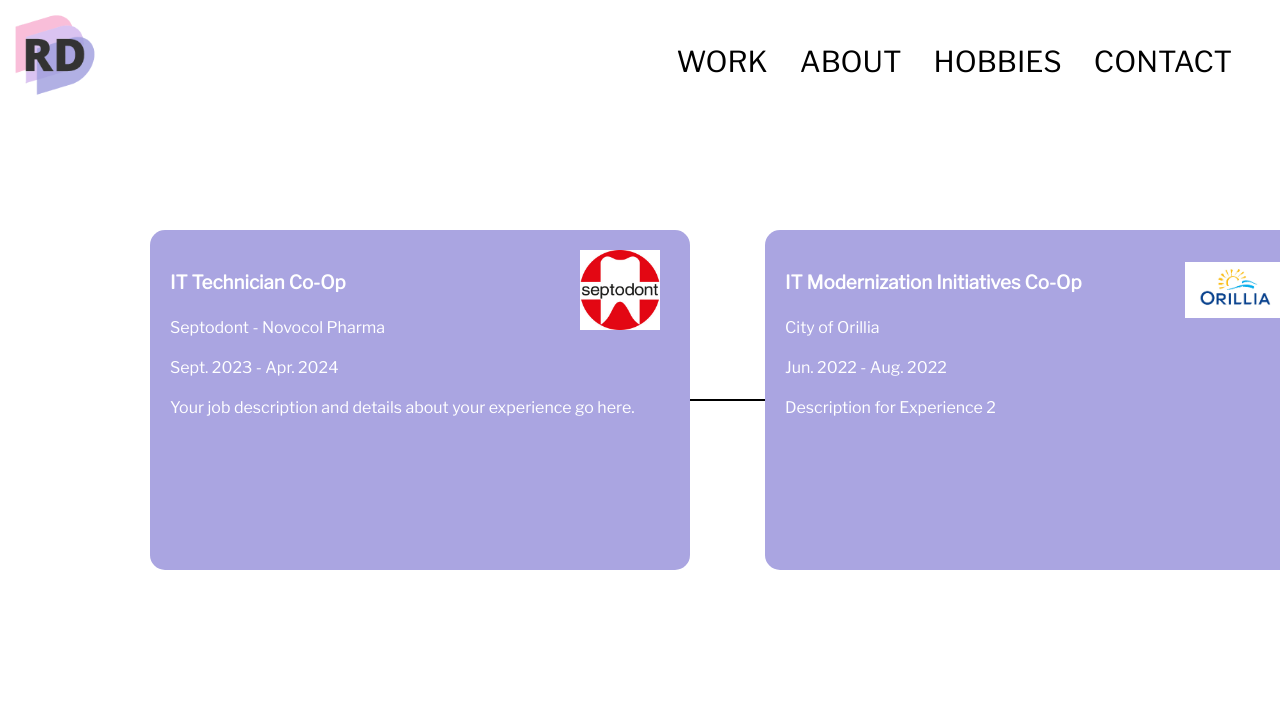
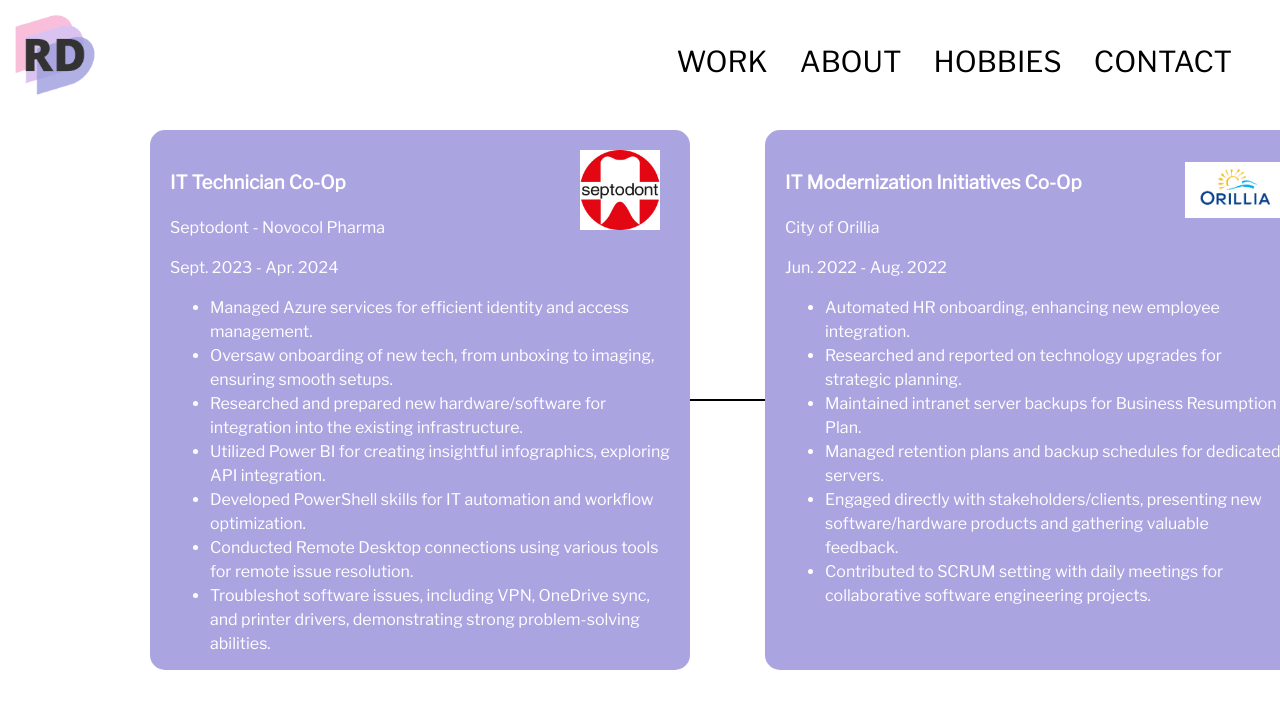
Before and after one commit to RoaringRohan/personal-portfolio, a React (Create React App) app: page /work in a window 1280 px wide. Shown: the top 708 px of the page. Built offline with nearby package versions, Linux system fonts and the light colour scheme.

Commit message:
Adjusted About and Experiences page content.

```diff
--- a/src/components/About/index.js
+++ b/src/components/About/index.js
@@ -11,19 +11,33 @@ const About = () => {
                 <Languages />
             </div>
             <div className="text-zone-1">
-                <p>My expertise extends beyond the languages highlighted in the skills bar, encompassing a spectrum of programming languages including C, C++, Assembly, and MATLAB. Additionally, I bring proficiency in databases such as MySQL, PostgreSQL, MongoDB, and Firebase. Complementing these technical skills, I am adept with essential developer tools including Visual Studio, Git Bash, Powershell, Postman, Jira, Confluence, WireShark, and Cisco Packet Tracer. This broad skill set enables me to craft robust solutions and streamline development processes, contributing to effective and innovative software solutions.</p>
+                <ul>
+                    <li>Proficient in C, C++, Assembly, and MATLAB programming languages.</li>
+                    <li>Experienced in managing databases, including MySQL, PostgreSQL, MongoDB, and Firebase.</li>
+                    <li>Adept at using essential developer tools such as Visual Studio, Git Bash, Powershell, Postman, Jira, Confluence, WireShark, and Cisco Packet Tracer.</li>
+                </ul>
             </div>
             <div className="frameworks">
                 <Frameworks />
             </div>
             <div className="text-zone-2">
-                <p>Complementing my skills highlighted in the bar, I bring expertise in frameworks such as Node.js, Express, and Next.js for seamless server-side and front-end development. Additionally, I excel in crafting responsive interfaces using Bootstrap, SCSS, and Tailwind.css. In the domain of data science and software engineering, I leverage Matplotlib, TensorFlow, and Maven for efficient and robust solutions. My proficiency also extends to libraries like jQuery and Unity, enabling versatile application development. This well-rounded skill set positions me to make impactful contributions across diverse projects, emphasizing quality and innovation.</p>
+                <ul>
+                    <li>Frameworks expertise: Node.js, Express, and Next.js for server-side and front-end development.</li>
+                    <li>Proficient in crafting responsive interfaces using Bootstrap, SCSS, and Tailwind.css.</li>
+                    <li>Experience in data science and software engineering with Matplotlib, TensorFlow.</li>
+                    <li>Proficiency in libraries like jQuery and Unity for versatile application development.</li>
+                    <li>Well-rounded skill set for impactful contributions across diverse projects, emphasizing quality and innovation.</li>
+                </ul>
             </div>
             <div className="testingdeployment">
                 <TestingDeployment />
             </div>
             <div className="text-zone-3">
-                <p>In addition to my proficiency with cloud platforms highlighted in the bar, I excel in testing and deployment using tools such as Oracle VirtualBox. My expertise extends to a variety of operating systems, including Windows, Linux, and Ubuntu. This broad skill set equips me to navigate diverse environments and implement effective testing and deployment strategies.</p>
+                <ul>
+                    <li>Proficient in testing and deployment using tools like Oracle VirtualBox.</li>
+                    <li>Expertise in a variety of operating systems, including Windows, Linux, and Ubuntu.</li>
+                    <li>Well-equipped to navigate diverse environments and implement effective testing and deployment strategies.</li>
+                </ul>
             </div>
         </div>
     );
--- a/src/components/Work/Timeline/index.js
+++ b/src/components/Work/Timeline/index.js
@@ -24,7 +24,7 @@ const CardsContainer = styled.div`
 
 const SampleCard = styled.div`
     position: relative;
-    height: 300px;
+    height: 500px;
     width: 500px;
     background-color: rgba(170, 165, 225);
     margin-right: 75px;
@@ -74,10 +74,15 @@ const Timeline = () => {
                 <h3>IT Technician Co-Op</h3>
                 <p>Septodont - Novocol Pharma</p>
                 <p>Sept. 2023 - Apr. 2024</p>
-                <p>
-                  Your job description and details about your experience go
-                  here.
-                </p>
+                <ul>
+                  <li>Managed Azure services for efficient identity and access management.</li>
+                  <li>Oversaw onboarding of new tech, from unboxing to imaging, ensuring smooth setups.</li>
+                  <li>Researched and prepared new hardware/software for integration into the existing infrastructure.</li>
+                  <li>Utilized Power BI for creating insightful infographics, exploring API integration.</li>
+                  <li>Developed PowerShell skills for IT automation and workflow optimization.</li>
+                  <li>Conducted Remote Desktop connections using various tools for remote issue resolution.</li>
+                  <li>Troubleshot software issues, including VPN, OneDrive sync, and printer drivers, demonstrating strong problem-solving abilities.</li>
+                </ul>
               </ExperienceDetails>
             </SampleCard>
 
@@ -87,7 +92,14 @@ const Timeline = () => {
                 <h3>IT Modernization Initiatives Co-Op</h3>
                 <p>City of Orillia</p>
                 <p>Jun. 2022 - Aug. 2022</p>
-                <p>Description for Experience 2</p>
+                <ul>
+                  <li>Automated HR onboarding, enhancing new employee integration.</li>
+                  <li>Researched and reported on technology upgrades for strategic planning.</li>
+                  <li>Maintained intranet server backups for Business Resumption Plan.</li>
+                  <li>Managed retention plans and backup schedules for dedicated servers.</li>
+                  <li>Engaged directly with stakeholders/clients, presenting new software/hardware products and gathering valuable feedback.</li>
+                  <li>Contributed to SCRUM setting with daily meetings for collaborative software engineering projects.</li>
+                </ul>
               </ExperienceDetails>
               <Line />
             </SampleCard>
@@ -98,7 +110,15 @@ const Timeline = () => {
                 <h3>Packaging Summer Student</h3>
                 <p>PepsiCo - FritoLay</p>
                 <p>Jun. 2021 - Aug. 2021</p>
-                <p>Description for Experience 2</p>
+                <ul>
+                  <li>Ensured top-tier bag quality through certifications.</li>
+                  <li>Maintained plant cleanliness, including Covid-19 protocols, via Sanitation Inspections.</li>
+                  <li>Used safe packaging techniques for efficient bag packing.</li>
+                  <li>Aided in the Warehouse, contributing to automated palletizing.</li>
+                  <li>Navigated forklift zones safely while collaborating with the team.</li>
+                  <li>Conducted cleaning on machines and managed waste disposal.</li>
+                  <li>Collaborated to meet packaging quotas efficiently.</li>
+                </ul>
               </ExperienceDetails>
               <Line />
             </SampleCard>
```
